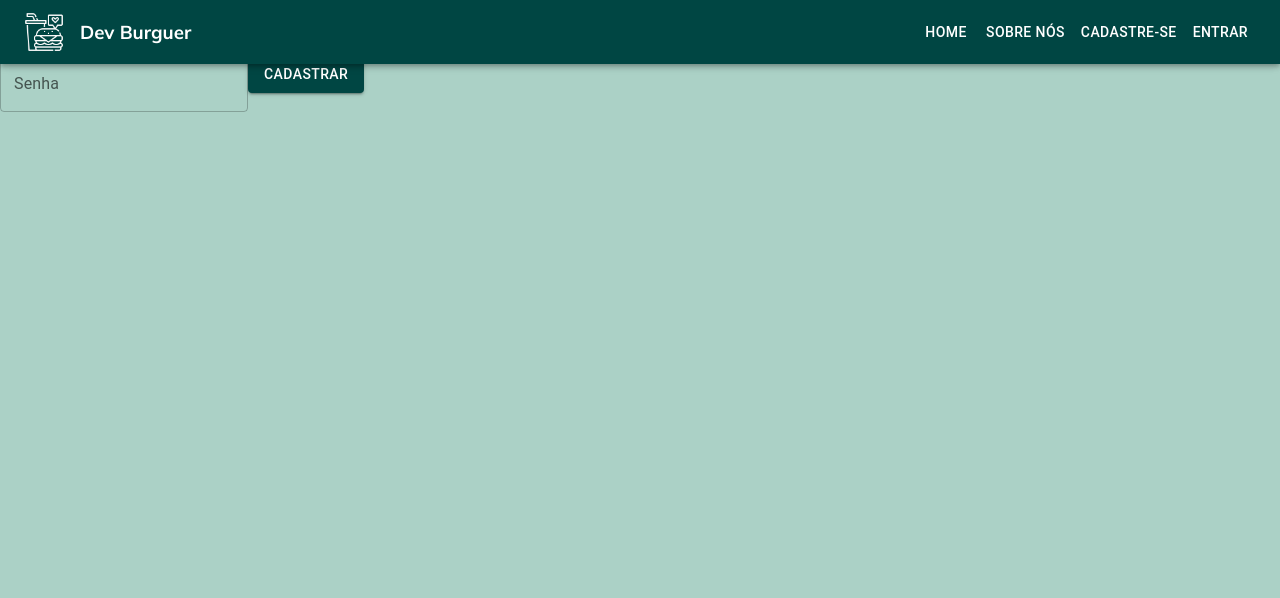
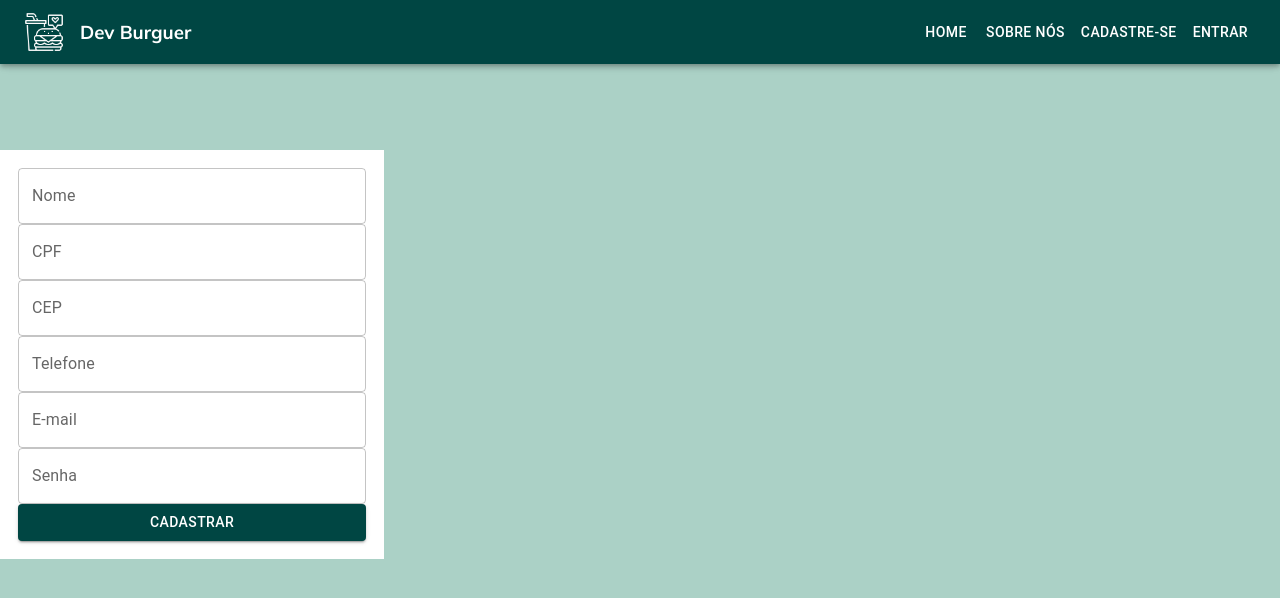
Before and after one commit to Josirocha/dev_burguer, a React (Vite) app: page /cadastro in a window 1280 px wide. Shown: the top 598 px of the page. Built offline with nearby package versions, Linux system fonts and the light colour scheme.

Commit message:
criei o background do form

```diff
--- a/src/Pages/Cadastro/Cadastro.jsx
+++ b/src/Pages/Cadastro/Cadastro.jsx
@@ -1,17 +1,15 @@
-
 import React from 'react'
-import Header from '../../Components/Common/Header/Header'
 import {Button, TextField} from '@mui/material'
 import S from './Cadastro.module.css'
 function Cadastro() {
   return (
-    <form action="" classname={S.form}>
-      <TextField id="outlined-basic" label="Nome" variant="outlined" />
-      <TextField id="outlined-basic" label="CPF" variant="outlined" />
-      <TextField id="outlined-basic" label="CEP" variant="outlined" />
-      <TextField id="outlined-basic" label="Telefone" variant="outlined" />
-      <TextField id="outlined-basic" label="E-mail" variant="outlined" />
-      <TextField id="outlined-basic" label="Senha" variant="outlined" type="password"/>
+    <form action="" className={S.form}>
+      <TextField id="Nome" label="Nome" variant="outlined" />
+      <TextField id="cpf" label="CPF" variant="outlined" />
+      <TextField id="cep" label="CEP" variant="outlined" />
+      <TextField id="tel" label="Telefone" variant="outlined" />
+      <TextField id="email" label="E-mail" variant="outlined" />
+      <TextField id="senha" label="Senha" variant="outlined" type="password"/>
       <Button variant="contained">Cadastrar</Button>
     </form>
   )
--- a/src/Pages/Cadastro/Cadastro.module.css
+++ b/src/Pages/Cadastro/Cadastro.module.css
@@ -2,4 +2,10 @@
     display: flex;
     flex-direction: column;
     justify-content: center;
+    align-content: center;
+    width: 30%;
+    border: solid white;
+    background-color: white;
+    padding: 15px;
+    margin-top: 150px;
 }
--- a/src/Routes.jsx
+++ b/src/Routes.jsx
@@ -6,7 +6,6 @@ import Header from "./Components/Common/Header/Header";
 import { createTheme, ThemeProvider } from "@mui/material";
 import Cardapio from "./Pages/Cardapio/Cardapio";
 import SobreNos from "./Pages/SobreNos/SobreNos";
-
 
 const theme = createTheme({
   palette: {
@@ -21,7 +20,6 @@ const theme = createTheme({
 
 const Routes = () => {
   return (
-
     <ThemeProvider theme={theme}>
       <BrowserRouter>
         <Header />
```
